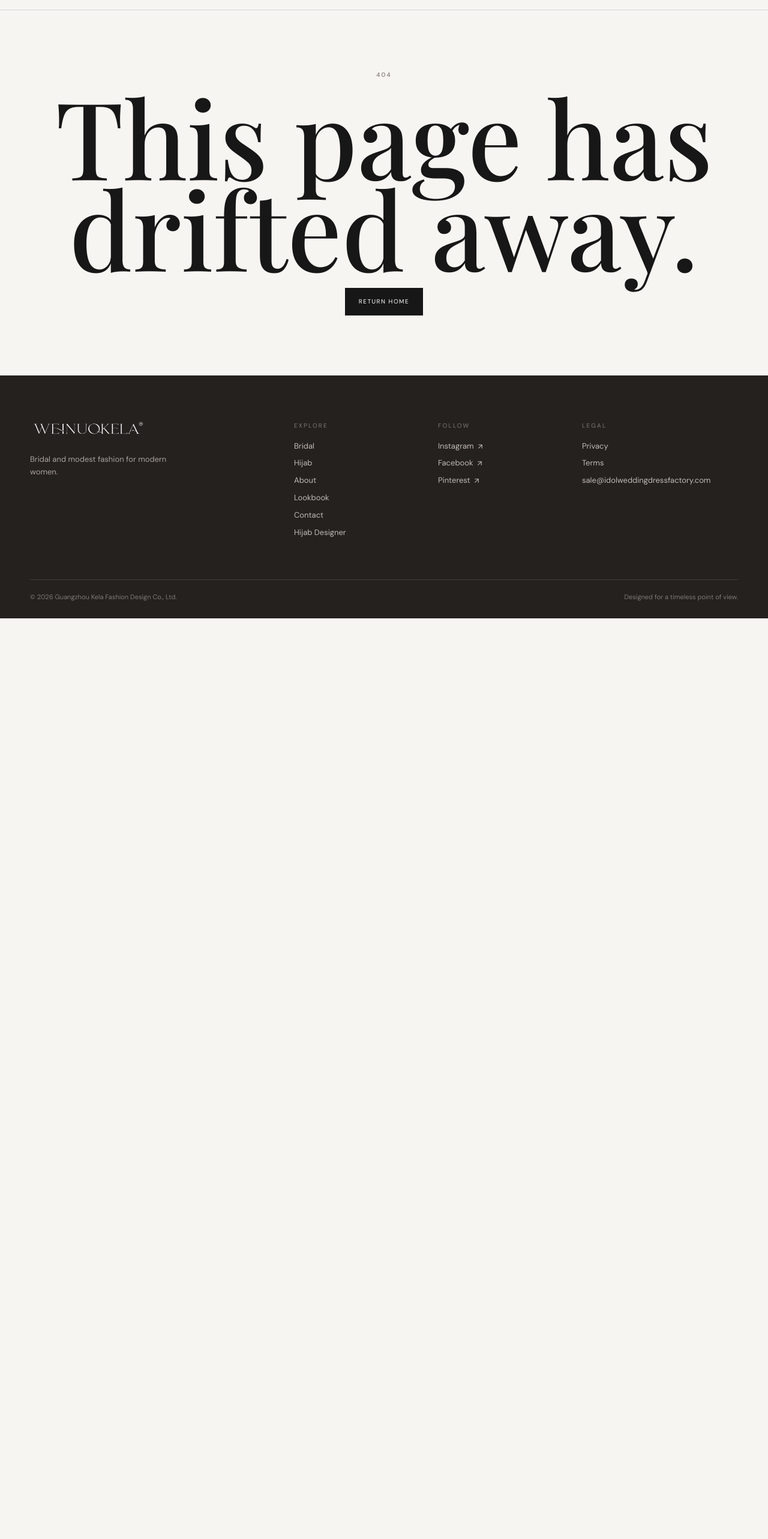
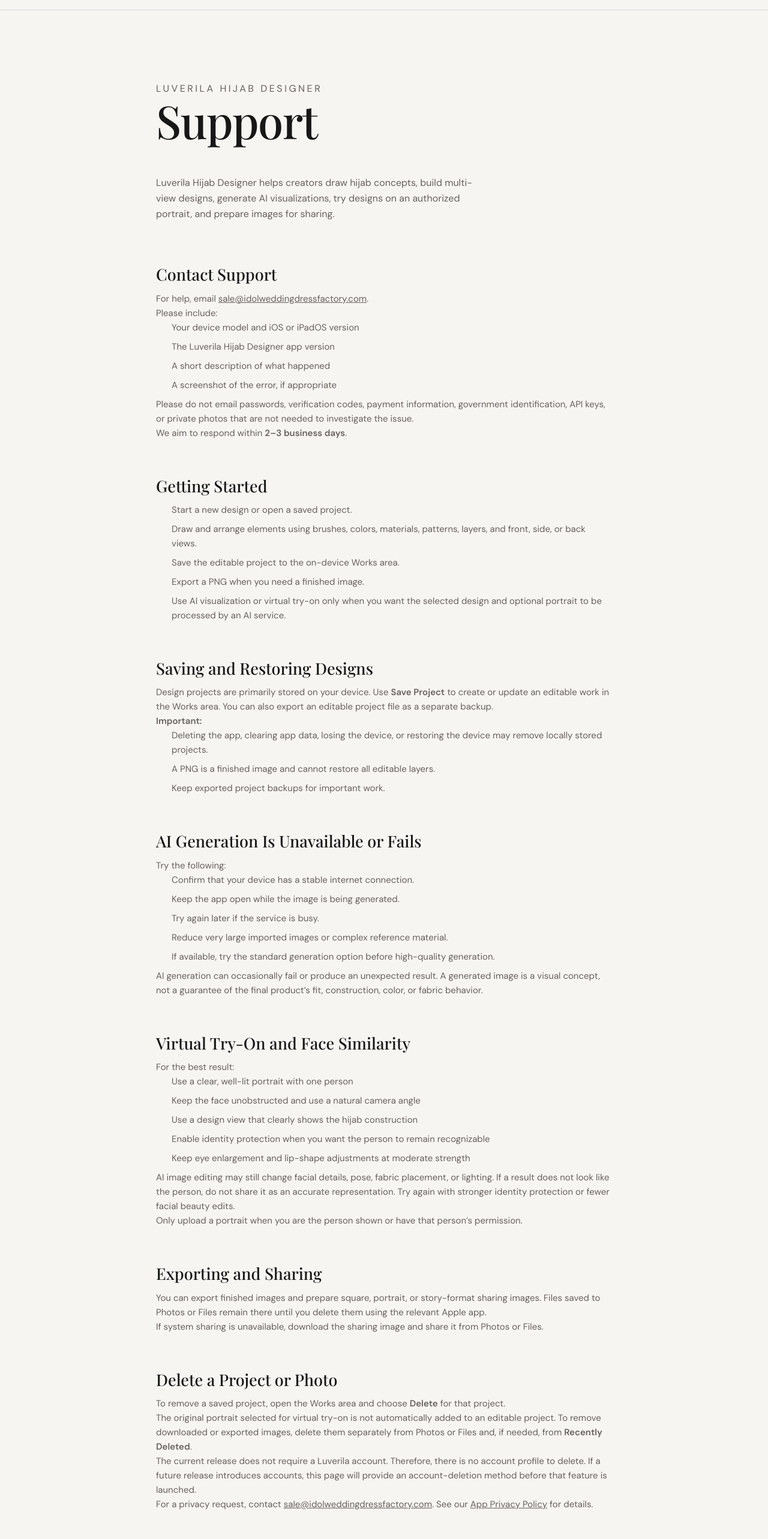
Before and after one commit to wukunye/bridal-hijab-website, a Next.js app: page /app-support in a window 1280 px wide. Before the commit this address had no page. Shown: the part 60-2626 px from the top of the page at 60% size. Before the commit the page ends 1091 px from the top, so only its background shows below. Built offline with nearby package versions, Linux system fonts and the light colour scheme; a web font is replaced by a local one.

Commit message:
Add Luverila app support and privacy pages

```diff
--- /dev/null
+++ b/src/app/app-privacy/page.tsx
@@ -0,0 +1,28 @@
+import type { Metadata } from "next";
+import { siteConfig } from "@/config/site";
+
+export const metadata: Metadata = {
+  title: "App Privacy Policy",
+  description: `Privacy information for the Luverila Hijab Designer app.`
+};
+
+export default function AppPrivacyPage() {
+  return (
+    <div className="shell legal-copy app-support">
+      <div className="page-intro">
+        <p className="eyebrow">Luverila Hijab Designer</p>
+        <h1>App Privacy Policy</h1>
+        <p>Last updated: August 8, 2026</p>
+      </div>
+      <p>Luverila Hijab Designer is operated by {siteConfig.legalName}. This policy explains how information is handled when you use the app’s design, AI visualization and virtual try-on features.</p>
+      <h2>Information you choose to use</h2>
+      <p>Design projects, exported images and selected portraits are used to provide the features you request. Projects are primarily stored on your device. A portrait is only used for virtual try-on when you select it and provide the required permission.</p>
+      <h2>AI processing</h2>
+      <p>When you request AI visualization or virtual try-on, the selected design and optional portrait may be processed by an AI service to return the requested visual concept. Do not upload content you are not authorized to use.</p>
+      <h2>Your choices</h2>
+      <p>You can stop using a feature, delete local projects and remove exported images from Photos or Files. The current release does not require an account.</p>
+      <h2>Contact</h2>
+      <p>For privacy questions or requests, contact <a className="underline" href={`mailto:${siteConfig.email}`}>{siteConfig.email}</a>.</p>
+    </div>
+  );
+}
--- /dev/null
+++ b/src/app/app-support/page.tsx
@@ -0,0 +1,106 @@
+import type { Metadata } from "next";
+import Link from "next/link";
+import { siteConfig } from "@/config/site";
+
+export const metadata: Metadata = {
+  title: "Luverila Hijab Designer Support",
+  description: "Help and support information for Luverila Hijab Designer."
+};
+
+const supportEmail = siteConfig.email;
+
+export default function AppSupportPage() {
+  return (
+    <div className="shell app-support legal-copy">
+      <div className="page-intro">
+        <p className="eyebrow">Luverila Hijab Designer</p>
+        <h1>Support</h1>
+        <p>Luverila Hijab Designer helps creators draw hijab concepts, build multi-view designs, generate AI visualizations, try designs on an authorized portrait, and prepare images for sharing.</p>
+      </div>
+
+      <section aria-labelledby="contact-support">
+        <h2 id="contact-support">Contact Support</h2>
+        <p>For help, email <a className="underline" href={`mailto:${supportEmail}`}>{supportEmail}</a>.</p>
+        <p>Please include:</p>
+        <ul>
+          <li>Your device model and iOS or iPadOS version</li>
+          <li>The Luverila Hijab Designer app version</li>
+          <li>A short description of what happened</li>
+          <li>A screenshot of the error, if appropriate</li>
+        </ul>
+        <p>Please do not email passwords, verification codes, payment information, government identification, API keys, or private photos that are not needed to investigate the issue.</p>
+        <p>We aim to respond within <strong>2–3 business days</strong>.</p>
+      </section>
+
+      <section aria-labelledby="getting-started">
+        <h2 id="getting-started">Getting Started</h2>
+        <ol>
+          <li>Start a new design or open a saved project.</li>
+          <li>Draw and arrange elements using brushes, colors, materials, patterns, layers, and front, side, or back views.</li>
+          <li>Save the editable project to the on-device Works area.</li>
+          <li>Export a PNG when you need a finished image.</li>
+          <li>Use AI visualization or virtual try-on only when you want the selected design and optional portrait to be processed by an AI service.</li>
+        </ol>
+      </section>
+
+      <section aria-labelledby="saving-restoring">
+        <h2 id="saving-restoring">Saving and Restoring Designs</h2>
+        <p>Design projects are primarily stored on your device. Use <strong>Save Project</strong> to create or update an editable work in the Works area. You can also export an editable project file as a separate backup.</p>
+        <p><strong>Important:</strong></p>
+        <ul>
+          <li>Deleting the app, clearing app data, losing the device, or restoring the device may remove locally stored projects.</li>
+          <li>A PNG is a finished image and cannot restore all editable layers.</li>
+          <li>Keep exported project backups for important work.</li>
+        </ul>
+      </section>
+
+      <section aria-labelledby="ai-generation">
+        <h2 id="ai-generation">AI Generation Is Unavailable or Fails</h2>
+        <p>Try the following:</p>
+        <ol>
+          <li>Confirm that your device has a stable internet connection.</li>
+          <li>Keep the app open while the image is being generated.</li>
+          <li>Try again later if the service is busy.</li>
+          <li>Reduce very large imported images or complex reference material.</li>
+          <li>If available, try the standard generation option before high-quality generation.</li>
+        </ol>
+        <p>AI generation can occasionally fail or produce an unexpected result. A generated image is a visual concept, not a guarantee of the final product’s fit, construction, color, or fabric behavior.</p>
+      </section>
+
+      <section aria-labelledby="virtual-try-on">
+        <h2 id="virtual-try-on">Virtual Try-On and Face Similarity</h2>
+        <p>For the best result:</p>
+        <ul>
+          <li>Use a clear, well-lit portrait with one person</li>
+          <li>Keep the face unobstructed and use a natural camera angle</li>
+          <li>Use a design view that clearly shows the hijab construction</li>
+          <li>Enable identity protection when you want the person to remain recognizable</li>
+          <li>Keep eye enlargement and lip-shape adjustments at moderate strength</li>
+        </ul>
+        <p>AI image editing may still change facial details, pose, fabric placement, or lighting. If a result does not look like the person, do not share it as an accurate representation. Try again with stronger identity protection or fewer facial beauty edits.</p>
+        <p>Only upload a portrait when you are the person shown or have that person’s permission.</p>
+      </section>
+
+      <section aria-labelledby="export-sharing">
+        <h2 id="export-sharing">Exporting and Sharing</h2>
+        <p>You can export finished images and prepare square, portrait, or story-format sharing images. Files saved to Photos or Files remain there until you delete them using the relevant Apple app.</p>
+        <p>If system sharing is unavailable, download the sharing image and share it from Photos or Files.</p>
+      </section>
+
+      <section aria-labelledby="delete-project">
+        <h2 id="delete-project">Delete a Project or Photo</h2>
+        <p>To remove a saved project, open the Works area and choose <strong>Delete</strong> for that project.</p>
+        <p>The original portrait selected for virtual try-on is not automatically added to an editable project. To remove downloaded or exported images, delete them separately from Photos or Files and, if needed, from <strong>Recently Deleted</strong>.</p>
+        <p>The current release does not require a Luverila account. Therefore, there is no account profile to delete. If a future release introduces accounts, this page will provide an account-deletion method before that feature is launched.</p>
+        <p>For a privacy request, contact <a className="underline" href={`mailto:${supportEmail}`}>{supportEmail}</a>. See our <Link className="underline" href="/app-privacy">App Privacy Policy</Link> for details.</p>
+      </section>
+
+      <section aria-labelledby="company-information">
+        <h2 id="company-information">Company Information</h2>
+        <p>Luverila Hijab Designer is operated by:</p>
+        <p><strong>{siteConfig.legalName}</strong><br /><strong>{siteConfig.address}</strong><br /><strong>China</strong></p>
+        <p className="support-updated">Last updated: August 8, 2026</p>
+      </section>
+    </div>
+  );
+}
--- a/src/app/globals.css
+++ b/src/app/globals.css
@@ -125,6 +125,12 @@
 .legal-copy h1 { font:500 clamp(46px,6vw,76px)/1.05 var(--font-display),serif; margin:0 0 52px; }
 .legal-copy h2 { font:500 27px/1.2 var(--font-display),serif; margin:44px 0 12px; }
 .legal-copy p { color:var(--muted); }
+.legal-copy ul, .legal-copy ol { padding-left:22px; color:var(--muted); }
+.legal-copy li { margin:0 0 8px; padding-left:4px; }
+.app-support { padding-bottom:120px; }
+.app-support section { margin-bottom:60px; }
+.app-support section h2 { margin-top:0; }
+.support-updated { margin-top:40px !important; font-size:13px; }
 .mosaic { display:grid; grid-template-columns:repeat(12,1fr); gap:14px; padding-bottom:120px; }
 .mosaic figure { margin:0; position:relative; overflow:hidden; }
 .mosaic figure:nth-child(1) { grid-column:span 7; aspect-ratio:4/5; }
--- a/src/app/hijab-designer/page.tsx
+++ b/src/app/hijab-designer/page.tsx
@@ -88,7 +88,7 @@
       <section className="app-footer-note">
         <div className="shell">
           <p>Luverila Hijab Designer is developed and operated by {siteConfig.legalName}</p>
-          <p>For support, please visit our <Link href="/contact">App Support</Link> page <ArrowUpRight size={14} aria-hidden="true" />.</p>
+          <p>For support, please visit our <Link href="/app-support">App Support</Link> page <ArrowUpRight size={14} aria-hidden="true" />.</p>
         </div>
       </section>
     </div>
--- a/src/app/sitemap.ts
+++ b/src/app/sitemap.ts
@@ -1,4 +1,4 @@
 import type { MetadataRoute } from "next";
 import { products } from "@/data/products";
 import { siteConfig } from "@/config/site";
-export default function sitemap(): MetadataRoute.Sitemap { const pages = ["", "/bridal", "/hijab", "/about", "/lookbook", "/contact", "/hijab-designer", "/privacy", "/terms"]; return [...pages.map((path) => ({ url: `${siteConfig.url}${path}`, lastModified: new Date(), changeFrequency: "monthly" as const, priority: path === "" ? 1 : .7 })), ...products.map((product) => ({ url: `${siteConfig.url}/products/${product.slug}`, lastModified: new Date(), changeFrequency: "monthly" as const, priority: .6 }))]; }
+export default function sitemap(): MetadataRoute.Sitemap { const pages = ["", "/bridal", "/hijab", "/about", "/lookbook", "/contact", "/hijab-designer", "/app-support", "/app-privacy", "/privacy", "/terms"]; return [...pages.map((path) => ({ url: `${siteConfig.url}${path}`, lastModified: new Date(), changeFrequency: "monthly" as const, priority: path === "" ? 1 : .7 })), ...products.map((product) => ({ url: `${siteConfig.url}/products/${product.slug}`, lastModified: new Date(), changeFrequency: "monthly" as const, priority: .6 }))]; }
--- a/src/components/layout/Footer.tsx
+++ b/src/components/layout/Footer.tsx
@@ -17,6 +17,7 @@
           <p className="eyebrow">Explore</p>
           {navItems.slice(1).map((item) => <Link key={item.href} href={item.href}>{item.label}</Link>)}
           <Link href="/hijab-designer">Hijab Designer</Link>
+          <Link href="/app-support">App Support</Link>
         </div>
         <div className="footer-links">
           <p className="eyebrow">Follow</p>
```
